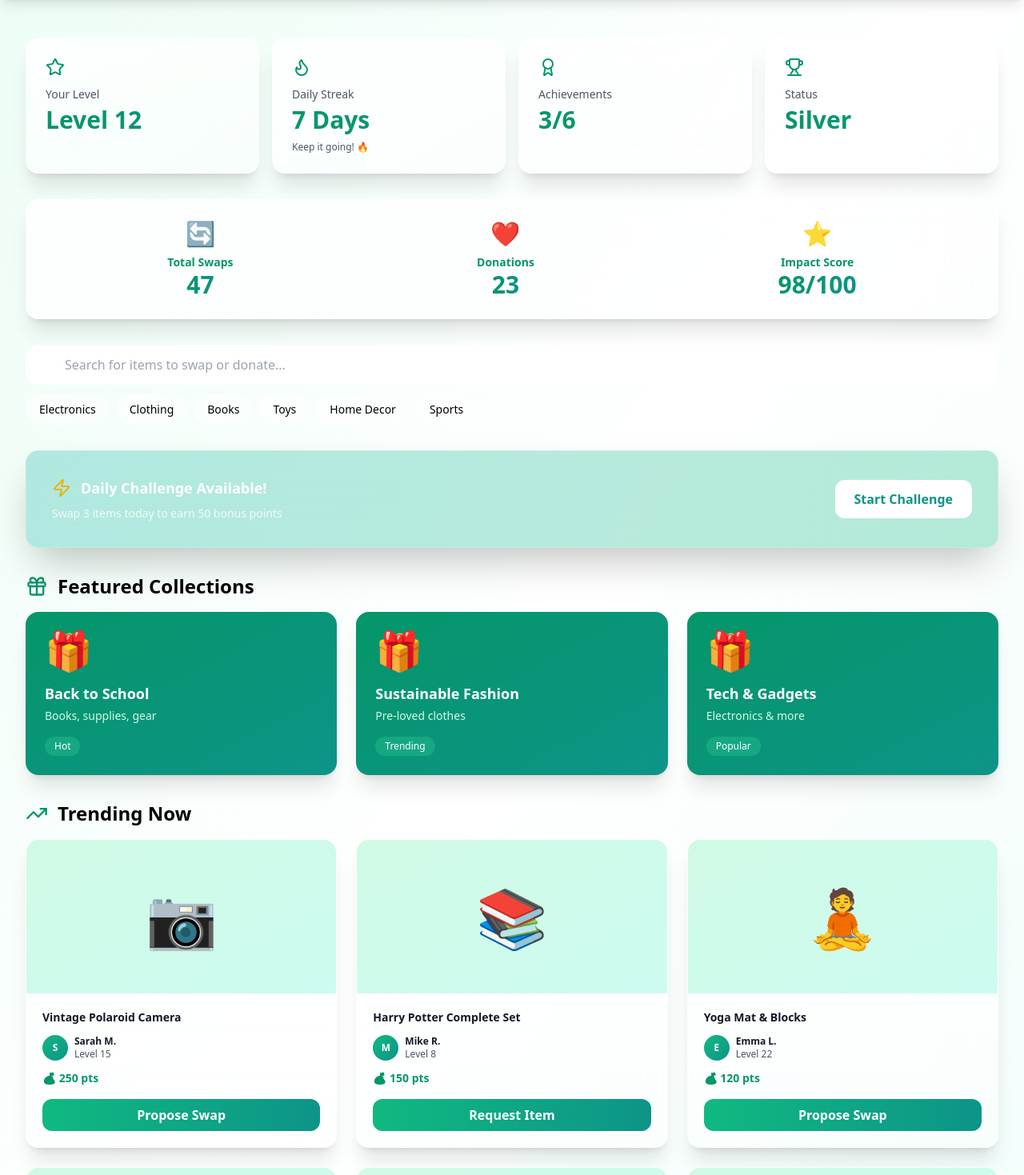
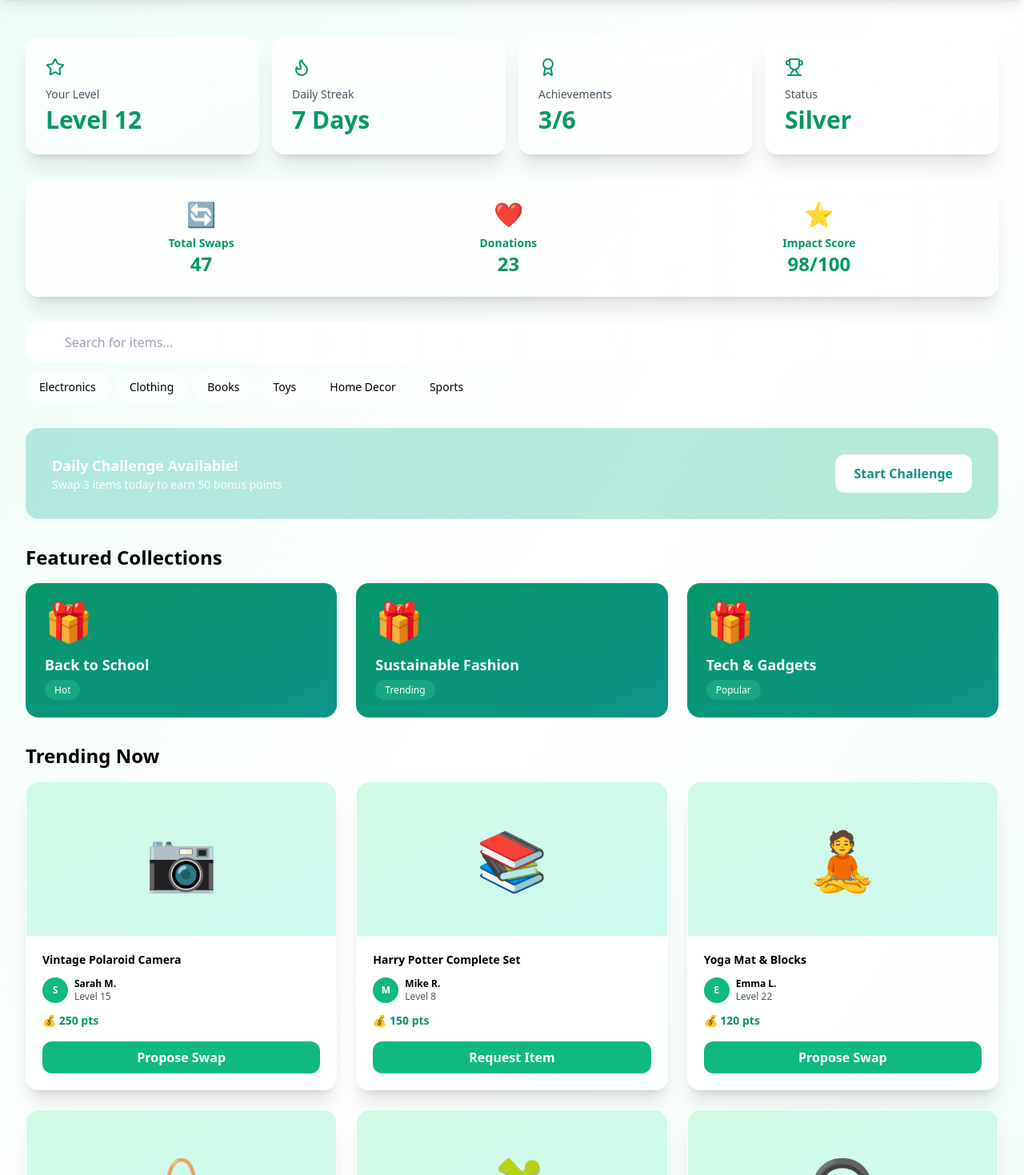
Before and after one commit to Ninamahdawe/EcoLogic-AI, a React (Vite) app: page / in a window 1280 px wide. Shown: the part 141-1610 px from the top of the page at 80% size. Built offline with nearby package versions, Linux system fonts and the light colour scheme.

Commit message:
Add swap proposal modal feature

```diff
--- a/src/components/HomePage.jsx
+++ b/src/components/HomePage.jsx
@@ -1,56 +1,40 @@
-import React, { useState } from "react";
-import {
-  Gift,
-  TrendingUp,
-  Search,
-  Star,
-  Flame,
-  Award,
-  Trophy,
-  Zap,
-} from "lucide-react";
+import React, { useState } from 'react';
+import { Gift, TrendingUp, Search, Star, Flame, Award, Trophy, Zap, X } from 'lucide-react';
 
 export function HomePage({ items }) {
-  const [hoveredItem, setHoveredItem] = useState(null);
-  const categories = [
-    "Electronics",
-    "Clothing",
-    "Books",
-    "Toys",
-    "Home Decor",
-    "Sports",
-  ];
+  const [selectedItem, setSelectedItem] = useState(null);
+  const [proposalData, setProposalData] = useState({ item: '', message: '' });
+  const categories = ['Electronics', 'Clothing', 'Books', 'Toys', 'Home Decor', 'Sports'];
+
+  const handleProposeSwap = (item) => {
+    setSelectedItem(item);
+    setProposalData({ item: '', message: '' });
+  };
+
+  const handleSendProposal = () => {
+    if (proposalData.item && proposalData.message) {
+      alert(`✅ Swap proposal sent to ${selectedItem.user}!\n\nItem offered: ${proposalData.item}\nMessage: ${proposalData.message}`);
+      setSelectedItem(null);
+    } else {
+      alert('Please fill in all fields!');
+    }
+  };
 
   return (
     <div className="space-y-8">
       <div className="grid grid-cols-4 gap-4">
         {[
-          { icon: Star, label: "Your Level", value: "Level 12", progress: 60 },
-          {
-            icon: Flame,
-            label: "Daily Streak",
-            value: "7 Days",
-            sublabel: "Keep it going! 🔥",
-          },
-          { icon: Award, label: "Achievements", value: "3/6" },
-          { icon: Trophy, label: "Status", value: "Silver" },
+          { icon: Star, label: 'Your Level', value: 'Level 12' },
+          { icon: Flame, label: 'Daily Streak', value: '7 Days' },
+          { icon: Award, label: 'Achievements', value: '3/6' },
+          { icon: Trophy, label: 'Status', value: 'Silver' },
         ].map((stat, i) => {
           const Icon = stat.icon;
           return (
-            <div
-              key={i}
-              className="group relative overflow-hidden rounded-2xl bg-gradient-to-br from-white/80 to-white/40 backdrop-blur-xl border border-white/20 p-6 shadow-xl hover:shadow-2xl transition-all duration-300 hover:scale-105"
-            >
-              <div className="relative">
-                <Icon className="w-6 h-6 text-emerald-600 mb-3" />
-                <p className="text-sm text-gray-600 mb-1">{stat.label}</p>
-                <p className="text-3xl font-bold bg-gradient-to-r from-emerald-600 to-teal-600 bg-clip-text text-transparent">
-                  {stat.value}
-                </p>
-                {stat.sublabel && (
-                  <p className="text-xs text-gray-600 mt-2">{stat.sublabel}</p>
-                )}
-              </div>
+            <div key={i} className="rounded-2xl bg-gradient-to-br from-white/80 to-white/40 backdrop-blur-xl border border-white/20 p-6 shadow-xl">
+              <Icon className="w-6 h-6 text-emerald-600 mb-3" />
+              <p className="text-sm text-gray-600 mb-1">{stat.label}</p>
+              <p className="text-3xl font-bold text-emerald-600">{stat.value}</p>
             </div>
           );
         })}
@@ -58,18 +42,14 @@ export function HomePage({ items }) {
 
       <div className="bg-gradient-to-r from-white/80 to-white/40 backdrop-blur-xl rounded-2xl border border-white/20 p-6 flex justify-around shadow-xl">
         {[
-          { label: "Total Swaps", value: "47", icon: "🔄" },
-          { label: "Donations", value: "23", icon: "❤️" },
-          { label: "Impact Score", value: "98/100", icon: "⭐" },
+          { label: 'Total Swaps', value: '47', icon: '🔄' },
+          { label: 'Donations', value: '23', icon: '❤️' },
+          { label: 'Impact Score', value: '98/100', icon: '⭐' },
         ].map((stat, i) => (
           <div key={i} className="text-center">
             <p className="text-3xl mb-2">{stat.icon}</p>
-            <p className="text-emerald-600 text-sm font-semibold">
-              {stat.label}
-            </p>
-            <p className="text-3xl font-bold bg-gradient-to-r from-emerald-600 to-teal-600 bg-clip-text text-transparent">
-              {stat.value}
-            </p>
+            <p className="text-emerald-600 text-sm font-semibold">{stat.label}</p>
+            <p className="text-2xl font-bold text-emerald-600">{stat.value}</p>
           </div>
         ))}
       </div>
@@ -77,119 +57,63 @@ export function HomePage({ items }) {
       <div className="space-y-3">
         <div className="relative">
           <Search className="absolute left-4 top-4 w-5 h-5 text-emerald-600" />
-          <input
-            type="text"
-            placeholder="Search for items to swap or donate..."
-            className="w-full pl-12 pr-6 py-3 bg-gradient-to-r from-white/80 to-white/40 backdrop-blur-xl border border-white/20 rounded-2xl focus:outline-none focus:border-emerald-400"
-          />
+          <input type="text" placeholder="Search for items..." className="w-full pl-12 pr-6 py-3 bg-gradient-to-r from-white/80 to-white/40 backdrop-blur-xl border border-white/20 rounded-2xl" />
         </div>
         <div className="flex gap-2 flex-wrap">
-          {categories.map((cat) => (
-            <button
-              key={cat}
-              className="px-4 py-2 text-sm font-medium bg-gradient-to-r from-white/60 to-white/40 backdrop-blur border border-white/20 rounded-full hover:from-emerald-500/20 hover:to-teal-500/20 transition-all duration-300"
-            >
+          {categories.map(cat => (
+            <button key={cat} className="px-4 py-2 text-sm bg-white/60 border border-white/20 rounded-full hover:bg-emerald-500/20">
               {cat}
             </button>
           ))}
         </div>
       </div>
 
-      <div className="relative overflow-hidden rounded-2xl bg-gradient-to-r from-teal-500/30 to-emerald-500/30 backdrop-blur-xl border border-white/20 p-8 shadow-2xl">
+      <div className="bg-gradient-to-r from-teal-500/30 to-emerald-500/30 rounded-2xl border border-white/20 p-8">
         <div className="flex items-center justify-between">
           <div>
-            <div className="flex items-center gap-3 mb-2">
-              <Zap className="w-6 h-6 text-yellow-500" />
-              <p className="font-bold text-white text-lg">
-                Daily Challenge Available!
-              </p>
-            </div>
-            <p className="text-sm text-white/80">
-              Swap 3 items today to earn 50 bonus points
-            </p>
+            <p className="font-bold text-white text-lg">Daily Challenge Available!</p>
+            <p className="text-sm text-white">Swap 3 items today to earn 50 bonus points</p>
           </div>
-          <button className="px-6 py-3 bg-white text-teal-600 rounded-xl font-bold">
+          <button onClick={() => alert('🎉 Challenge Started!')} className="px-6 py-3 bg-white text-teal-600 rounded-xl font-bold">
             Start Challenge
           </button>
         </div>
       </div>
 
       <div>
-        <h3 className="font-bold text-2xl mb-4 flex items-center gap-3">
-          <Gift className="w-7 h-7 text-emerald-600" />
-          Featured Collections
-        </h3>
+        <h3 className="font-bold text-2xl mb-4">Featured Collections</h3>
         <div className="grid grid-cols-3 gap-6">
           {[
-            {
-              title: "Back to School",
-              desc: "Books, supplies, gear",
-              items: 156,
-              badge: "Hot",
-            },
-            {
-              title: "Sustainable Fashion",
-              desc: "Pre-loved clothes",
-              items: 234,
-              badge: "Trending",
-            },
-            {
-              title: "Tech & Gadgets",
-              desc: "Electronics & more",
-              items: 89,
-              badge: "Popular",
-            },
+            { title: 'Back to School', badge: 'Hot' },
+            { title: 'Sustainable Fashion', badge: 'Trending' },
+            { title: 'Tech & Gadgets', badge: 'Popular' },
           ].map((collection, i) => (
-            <div
-              key={i}
-              className="group relative overflow-hidden rounded-2xl bg-gradient-to-br from-emerald-600 to-teal-600 p-6 text-white shadow-xl hover:shadow-2xl transition-all duration-300 hover:scale-105"
-            >
+            <div key={i} className="bg-gradient-to-br from-emerald-600 to-teal-600 p-6 text-white rounded-2xl">
               <div className="text-5xl mb-4">🎁</div>
               <h4 className="font-bold text-lg mb-1">{collection.title}</h4>
-              <p className="text-sm text-emerald-100 mb-4">{collection.desc}</p>
-              <div className="flex justify-between items-center">
-                <span className="text-xs bg-emerald-400/30 px-3 py-1 rounded-full">
-                  {collection.badge}
-                </span>
-              </div>
+              <span className="text-xs bg-emerald-400/30 px-3 py-1 rounded-full">{collection.badge}</span>
             </div>
           ))}
         </div>
       </div>
 
       <div>
-        <h3 className="font-bold text-2xl mb-4 flex items-center gap-3">
-          <TrendingUp className="w-7 h-7 text-emerald-600" />
-          Trending Now
-        </h3>
+        <h3 className="font-bold text-2xl mb-4">Trending Now</h3>
         <div className="grid grid-cols-3 gap-6">
-          {items.map((item) => (
-            <div
-              key={item.id}
-              className="group relative overflow-hidden rounded-2xl bg-gradient-to-b from-white/80 to-white/40 backdrop-blur-xl border border-white/20 shadow-xl hover:shadow-2xl transition-all duration-300 hover:scale-105"
-            >
-              <div className="relative h-48 bg-gradient-to-br from-emerald-100 to-teal-100 flex items-center justify-center text-7xl">
-                {item.image}
-              </div>
+          {items.map(item => (
+            <div key={item.id} className="bg-white/80 rounded-2xl border border-white/20 shadow-xl overflow-hidden">
+              <div className="h-48 bg-gradient-to-br from-emerald-100 to-teal-100 flex items-center justify-center text-7xl">{item.image}</div>
               <div className="p-5">
-                <h4 className="font-bold text-sm text-gray-900 mb-3">
-                  {item.title}
-                </h4>
+                <h4 className="font-bold text-sm mb-3">{item.title}</h4>
                 <div className="flex items-center gap-2 mb-3">
-                  <div className="w-8 h-8 bg-gradient-to-br from-emerald-500 to-teal-600 rounded-full text-white flex items-center justify-center text-xs font-bold">
-                    {item.user.charAt(0)}
-                  </div>
+                  <div className="w-8 h-8 bg-emerald-500 rounded-full text-white flex items-center justify-center text-xs font-bold">{item.user.charAt(0)}</div>
                   <div>
-                    <p className="text-xs font-semibold text-gray-900">
-                      {item.user}
-                    </p>
+                    <p className="text-xs font-semibold">{item.user}</p>
                     <p className="text-xs text-gray-600">Level {item.level}</p>
                   </div>
                 </div>
-                <p className="text-sm font-bold bg-gradient-to-r from-emerald-600 to-teal-600 bg-clip-text text-transparent mb-4">
-                  💰 {item.points} pts
-                </p>
-                <button className="w-full px-4 py-2 bg-gradient-to-r from-emerald-500 to-teal-600 text-white rounded-xl font-semibold hover:shadow-lg transition">
+                <p className="text-sm font-bold text-emerald-600 mb-4">💰 {item.points} pts</p>
+                <button onClick={() => handleProposeSwap(item)} className="w-full px-4 py-2 bg-emerald-500 text-white rounded-xl font-semibold hover:bg-emerald-600">
                   {item.action}
                 </button>
               </div>
@@ -197,6 +121,66 @@ export function HomePage({ items }) {
           ))}
         </div>
       </div>
+
+      {selectedItem && (
+        <div className="fixed inset-0 bg-black/40 backdrop-blur-md flex items-center justify-center z-50 p-4">
+          <div className="bg-white rounded-3xl max-w-2xl w-full shadow-2xl">
+            <div className="p-8">
+              <div className="flex items-start justify-between mb-6">
+                <div>
+                  <div className="flex items-center gap-2 mb-2">
+                    <span className="text-2xl">♻️</span>
+                    <h2 className="text-2xl font-bold text-gray-900">Propose Swap for {selectedItem.title}</h2>
+                  </div>
+                  <p className="text-gray-600">Offer one of your items in exchange. {selectedItem.user} will review your proposal.</p>
+                </div>
+                <button onClick={() => setSelectedItem(null)} className="text-gray-500 hover:text-gray-700">
+                  <X className="w-6 h-6" />
+                </button>
+              </div>
+
+              <div className="space-y-6">
+                <div>
+                  <label className="block text-sm font-bold text-gray-900 mb-3">Select Your Item to Offer</label>
+                  <select onChange={(e) => setProposalData({...proposalData, item: e.target.value})} className="w-full px-4 py-3 border-2 border-gray-200 rounded-xl focus:outline-none focus:border-emerald-500 bg-gray-50">
+                    <option value="">Choose an item from your collection</option>
+                    <option value="Vintage Camera">📷 Vintage Camera</option>
+                    <option value="Wireless Headphones">🎧 Wireless Headphones</option>
+                    <option value="Dune Series">📚 Dune Series Books</option>
+                    <option value="Mountain Bike">🚴 Mountain Bike</option>
+                  </select>
+                </div>
+
+                <div>
+                  <label className="block text-sm font-bold text-gray-900 mb-3">Message to {selectedItem.user}</label>
+                  <textarea value={proposalData.message} onChange={(e) => setProposalData({...proposalData, message: e.target.value})} placeholder="Tell them why this would be a great swap..." className="w-full px-4 py-3 border-2 border-gray-200 rounded-xl focus:outline-none focus:border-emerald-500 bg-gray-50 h-32 resize-none" />
+                </div>
+
+                <div className="bg-green-50 border-2 border-green-200 rounded-xl p-4">
+                  <p className="text-sm text-gray-600 mb-3">
+                    <span className="font-bold text-emerald-600">Item Value:</span> {selectedItem.points} pts
+                  </p>
+                  <p className="text-sm text-gray-600 mb-3">
+                    <span className="font-bold text-emerald-600">Transaction Points:</span> <span className="text-emerald-600 font-bold">+15 pts</span>
+                  </p>
+                  <p className="text-sm text-emerald-600 flex items-center gap-2">
+                    <span>✨</span> Successful swaps boost your trust score
+                  </p>
+                </div>
+
+                <div className="flex gap-3">
+                  <button onClick={() => setSelectedItem(null)} className="flex-1 px-6 py-3 border-2 border-gray-300 rounded-xl font-bold text-gray-900 hover:bg-gray-50">
+                    Cancel
+                  </button>
+                  <button onClick={handleSendProposal} className="flex-1 px-6 py-3 bg-emerald-600 text-white rounded-xl font-bold hover:bg-emerald-700">
+                    Send Proposal
+                  </button>
+                </div>
+              </div>
+            </div>
+          </div>
+        </div>
+      )}
     </div>
   );
 }
```
